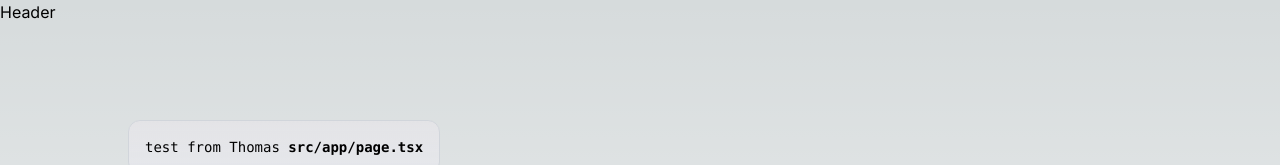
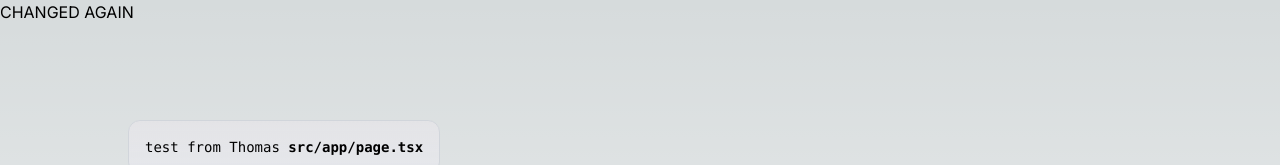
Before and after one commit to 2nspired/weatherflame, a Next.js app: page /about in a window 1280 px wide. Shown: the top 165 px of the page. Built offline with nearby package versions, Linux system fonts and the light colour scheme.

Commit message:
4th commit

```diff
--- a/src/app/layout.tsx
+++ b/src/app/layout.tsx
@@ -17,7 +17,7 @@ export default function RootLayout({
   return (
     <html lang="en">
       <body className={inter.className}>
-        <div>Header</div>
+        <div>CHANGED AGAIN</div>
 
         {children}
       </body>
```
Also changed, not shown: 1 other file (tests, documents, lock files or other folders).
